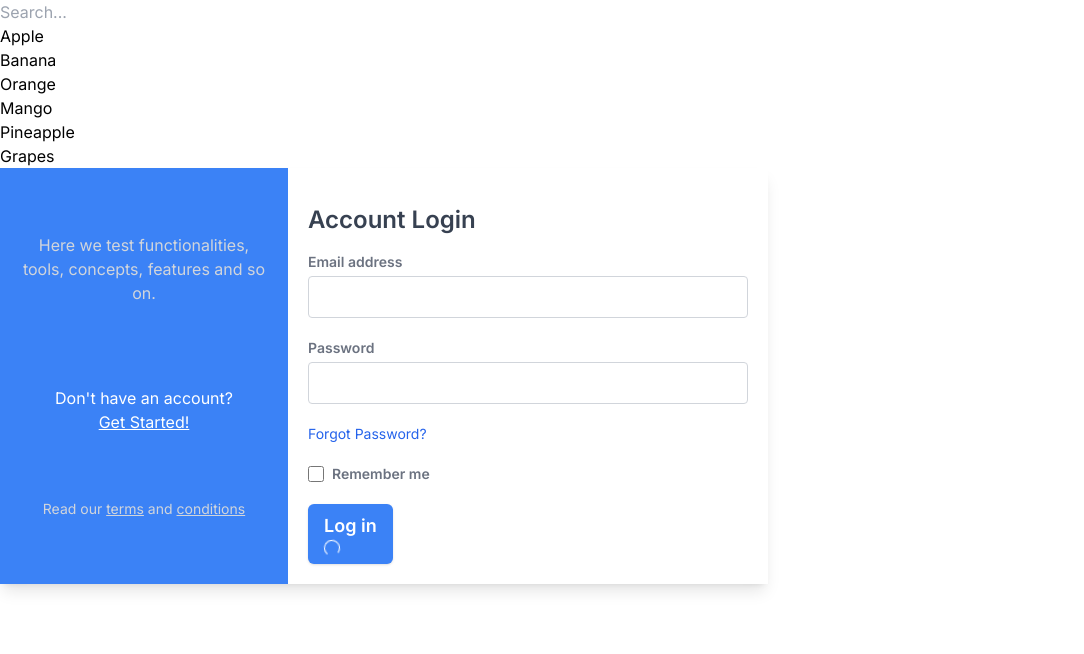
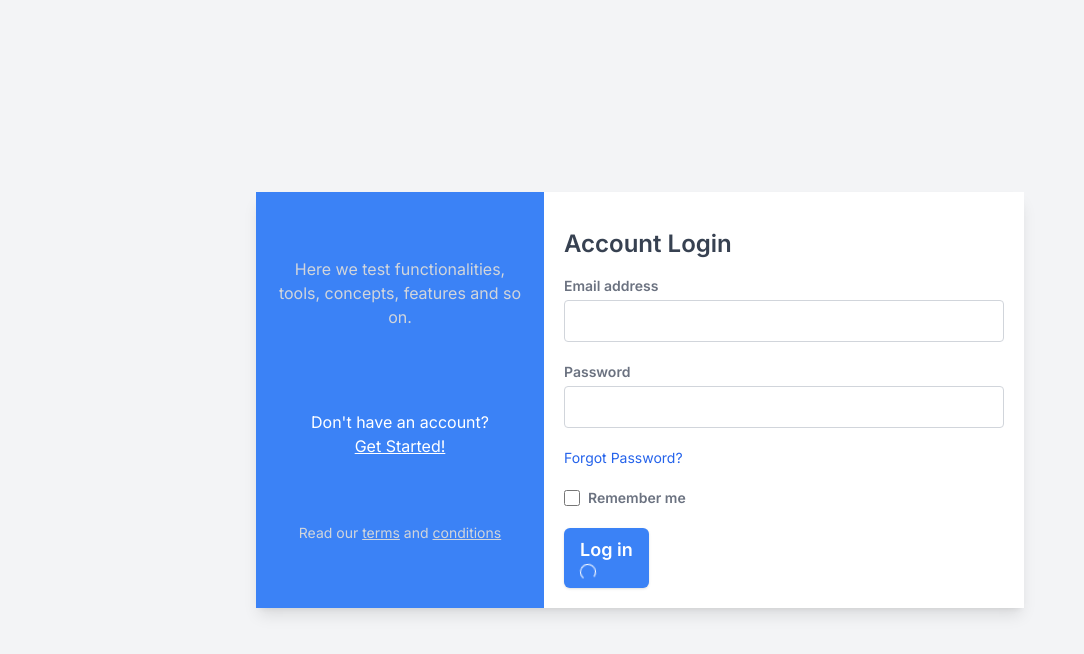
Before and after one commit to toschivictor/nextjs-poc, a Next.js app: page / in a window 1280 px wide. Shown: the top 654 px of the page, without its empty margins (0-1084 px from the left). Built offline with nearby package versions, Linux system fonts and the light colour scheme.

Commit message:
Remove unused component

```diff
--- a/src/app/page.tsx
+++ b/src/app/page.tsx
@@ -1,11 +1,8 @@
-import Image from 'next/image';
 import { UserAuthentication } from '@/components/user-authentication/user-authentication';
-import { Search } from '@/components/search/search';
 
 export default function Home() {
 	return (
-		<div>
-			<Search />
+		<div className="flex items-center min-h-screen p-4 bg-gray-100 lg:justify-center">
 			<UserAuthentication />
 		</div>
 	);
```
